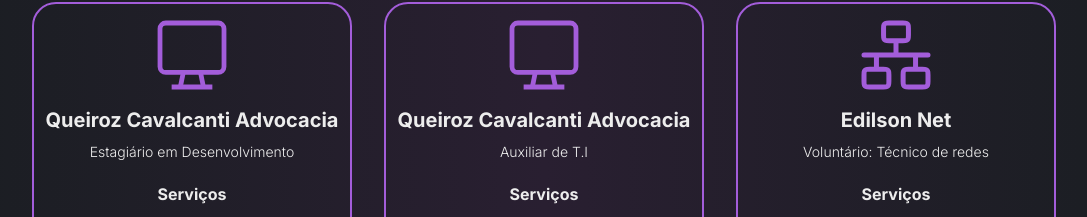
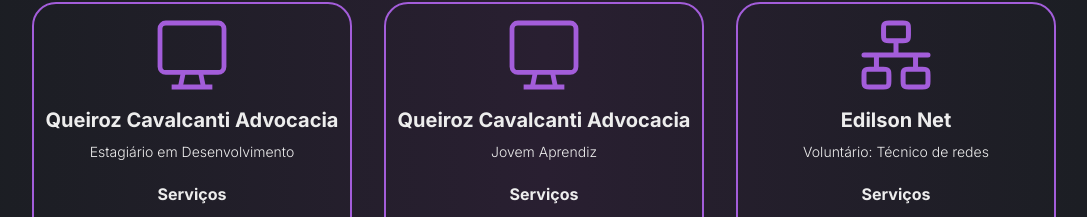
Before and after one commit to EllinFeh/Portifolio, a Next.js app: page / in a window 1280 px wide. Shown: the part 5218-5435 px from the top of the page, without its empty margins (96-1183 px from the left). Built offline with nearby package versions, Linux system fonts and the light colour scheme.

Commit message:
jovem aprendiz

```diff
--- a/src/app/page.tsx
+++ b/src/app/page.tsx
@@ -610,7 +610,7 @@
                     </svg>
                     <div>
                       <p className='text-MainWhite text-xl pt-4 font-bold text-center' >Queiroz Cavalcanti Advocacia</p>
-                      <p className='text-MainWhite text-sm pt-2 font-light text-center' >Auxiliar de T.I</p>
+                      <p className='text-MainWhite text-sm pt-2 font-light text-center' >Jovem Aprendiz</p>
                       <p className='text-MainWhite text-md pt-5 font-bold text-center' >Serviços</p>
                       <p className='text-MainWhite text-md pt-2 font-extralight mx-4 text-center' >Suporte ao usuário, Administração de sistemas, Atendimento à chamados, Configuração de máquinas etc...</p>
                     </div>
```
